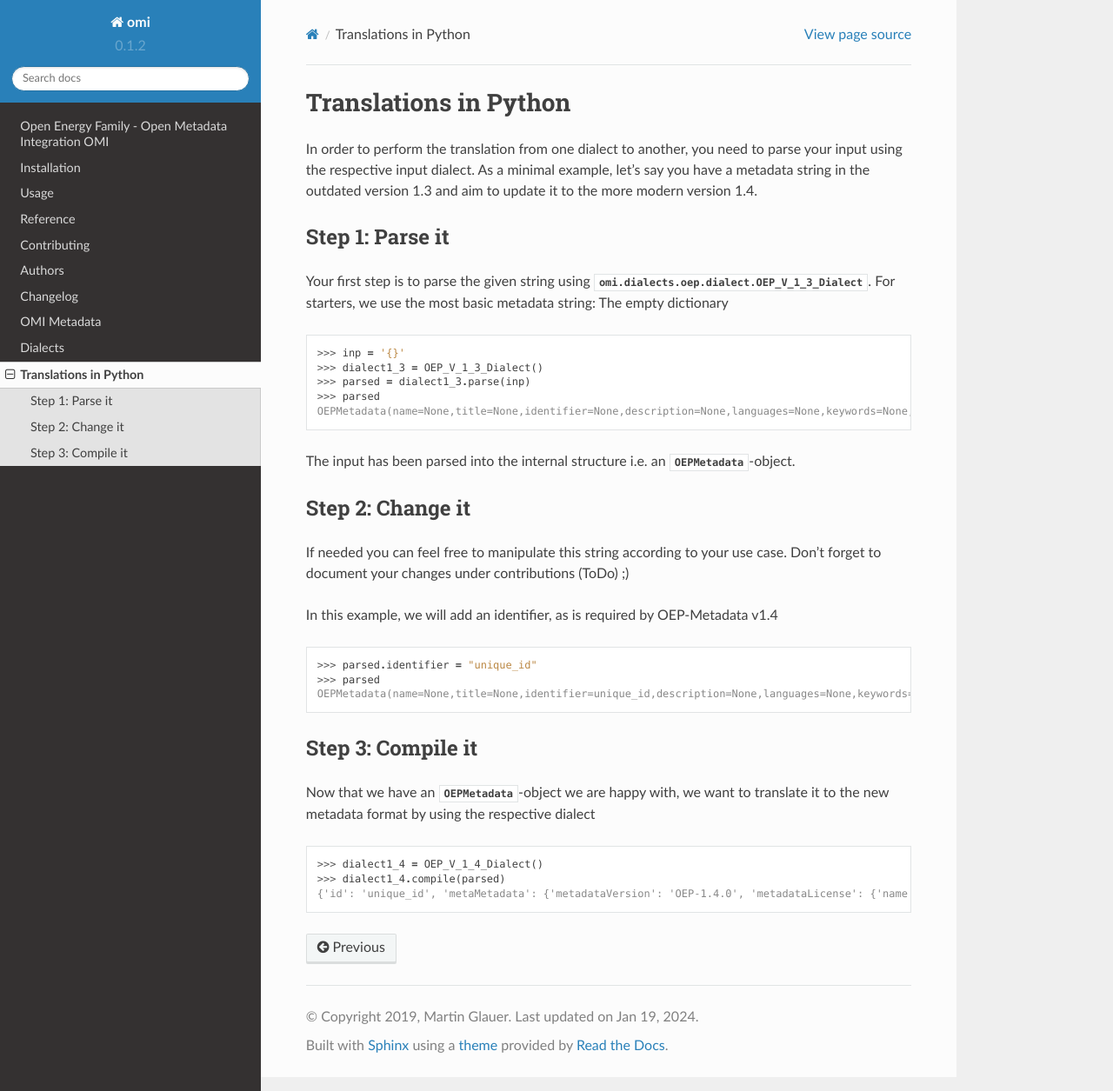
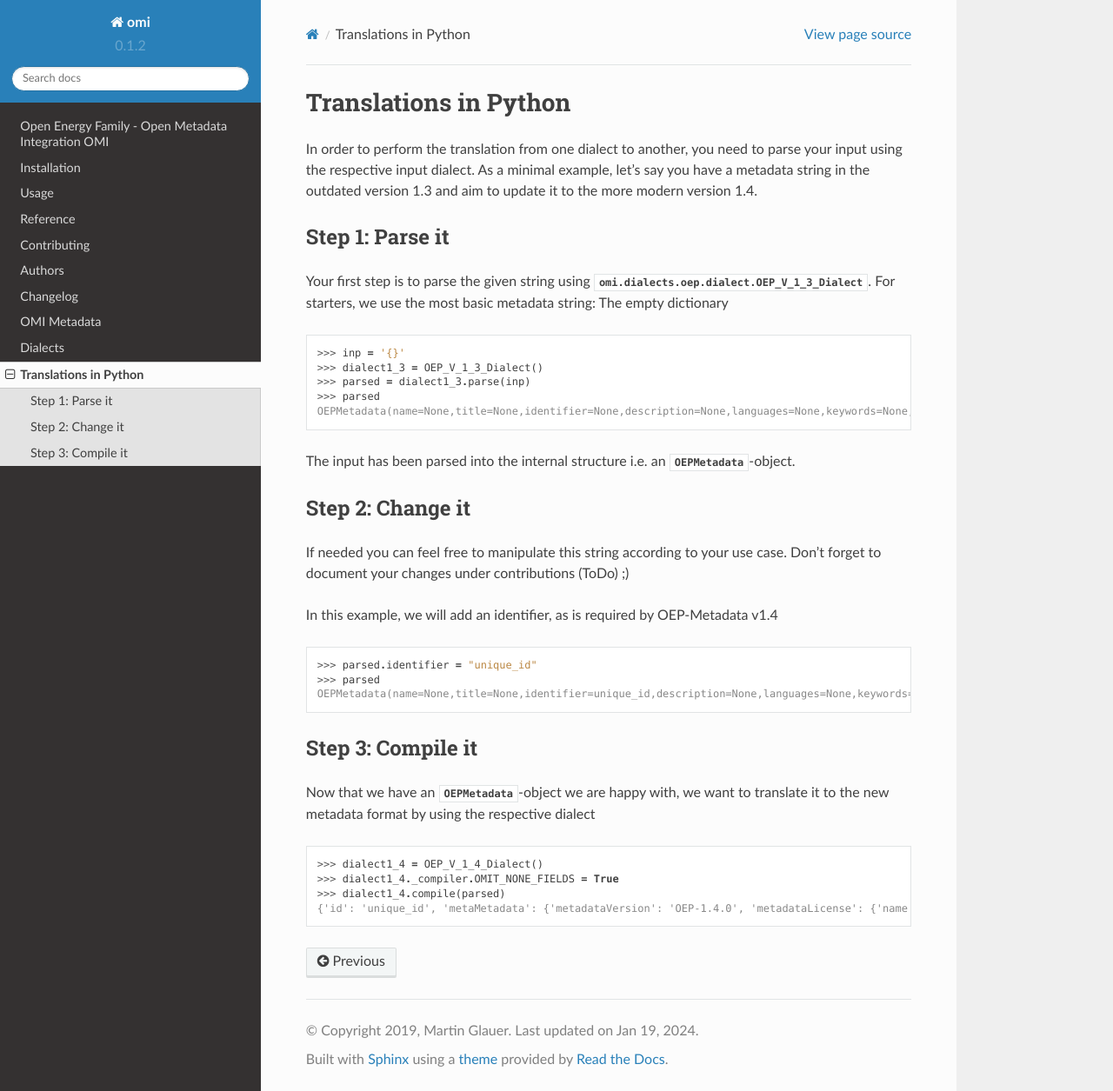
Before and after one commit to OpenEnergyPlatform/omi, a Sphinx documentation site: the page built from docs/oep_metadata.rst, in a window 1280 px wide and 1255 px high. Shown: the whole window at 87% size. Built offline with Sphinx 7.4.7 and the Read the Docs theme 2.0.0, drawn with Linux system fonts in a browser that asks for light colours.

Commit message:
git commit omit none values in doctest #71

```diff
--- a/docs/oep_metadata.rst
+++ b/docs/oep_metadata.rst
@@ -50,5 +50,6 @@
 .. doctest::
 
     >>> dialect1_4 = OEP_V_1_4_Dialect()
+    >>> dialect1_4._compiler.OMIT_NONE_FIELDS = True
     >>> dialect1_4.compile(parsed)
     {'id': 'unique_id', 'metaMetadata': {'metadataVersion': 'OEP-1.4.0', 'metadataLicense': {'name': 'CC0-1.0', 'title': 'Creative Commons Zero v1.0 Universal', 'path': 'https://creativecommons.org/publicdomain/zero/1.0/'}}}
```
